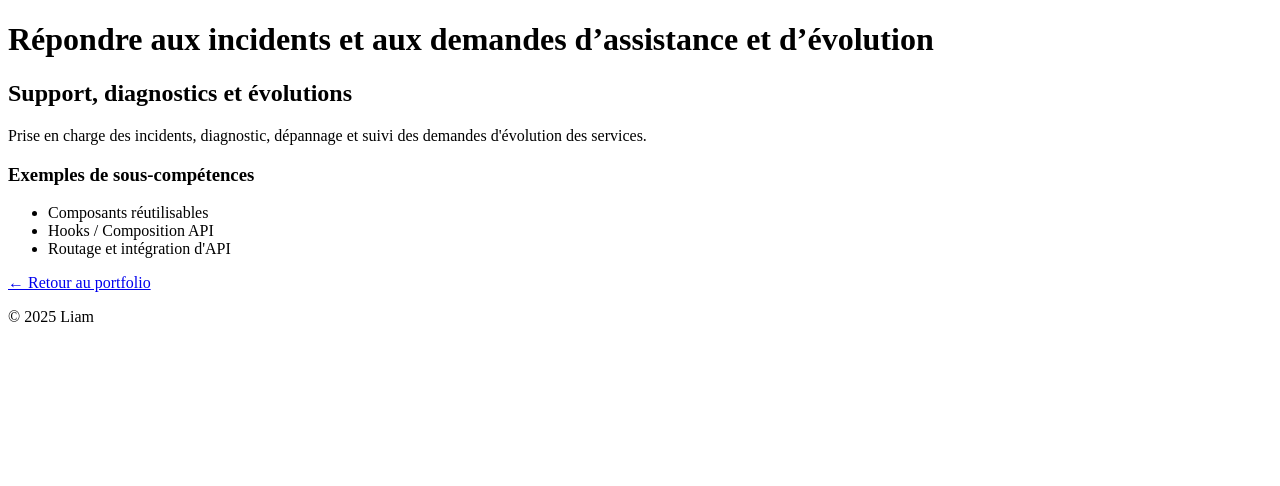
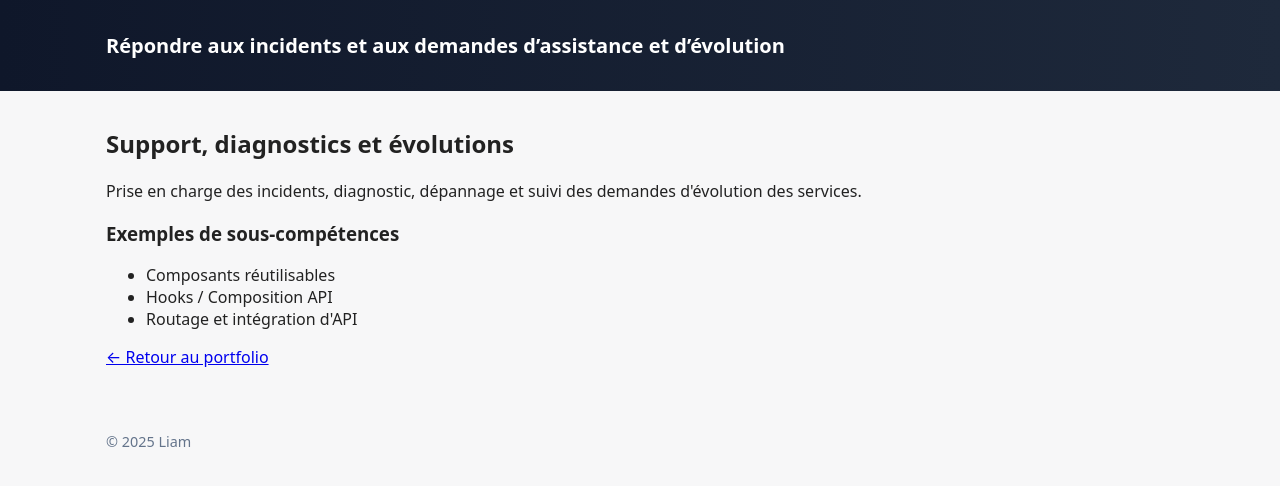
Before and after one commit to Nishiokaaaa/Nishiokaaaa.github.io, a plain HTML site: page competence2.html in a window 1280 px wide. Drawn offline with Linux system fonts and the light colour scheme.

Commit message:
Update competence2.html

```diff
--- a/competence2.html
+++ b/competence2.html
@@ -4,7 +4,7 @@
     <meta charset="UTF-8">
     <meta name="viewport" content="width=device-width, initial-scale=1.0">
     <title>Frameworks Front-end — Compétence</title>
-    <link rel="stylesheet" href="mains.css">
+    <link rel="stylesheet" href="style.css">
 </head>
 <body>
     <header class="site-header"><div class="wrap"><h1>Répondre aux incidents et aux demandes d’assistance et d’évolution</h1></div></header>
@@ -17,8 +17,9 @@
             <li>Hooks / Composition API</li>
             <li>Routage et intégration d'API</li>
         </ul>
-        <p><a href="Index.html">← Retour au portfolio</a></p>
+        <p><a href="index.html">← Retour au portfolio</a></p>
     </main>
     <footer class="site-footer"><div class="wrap">© 2025 Liam</div></footer>
 </body>
+
 </html>
```
